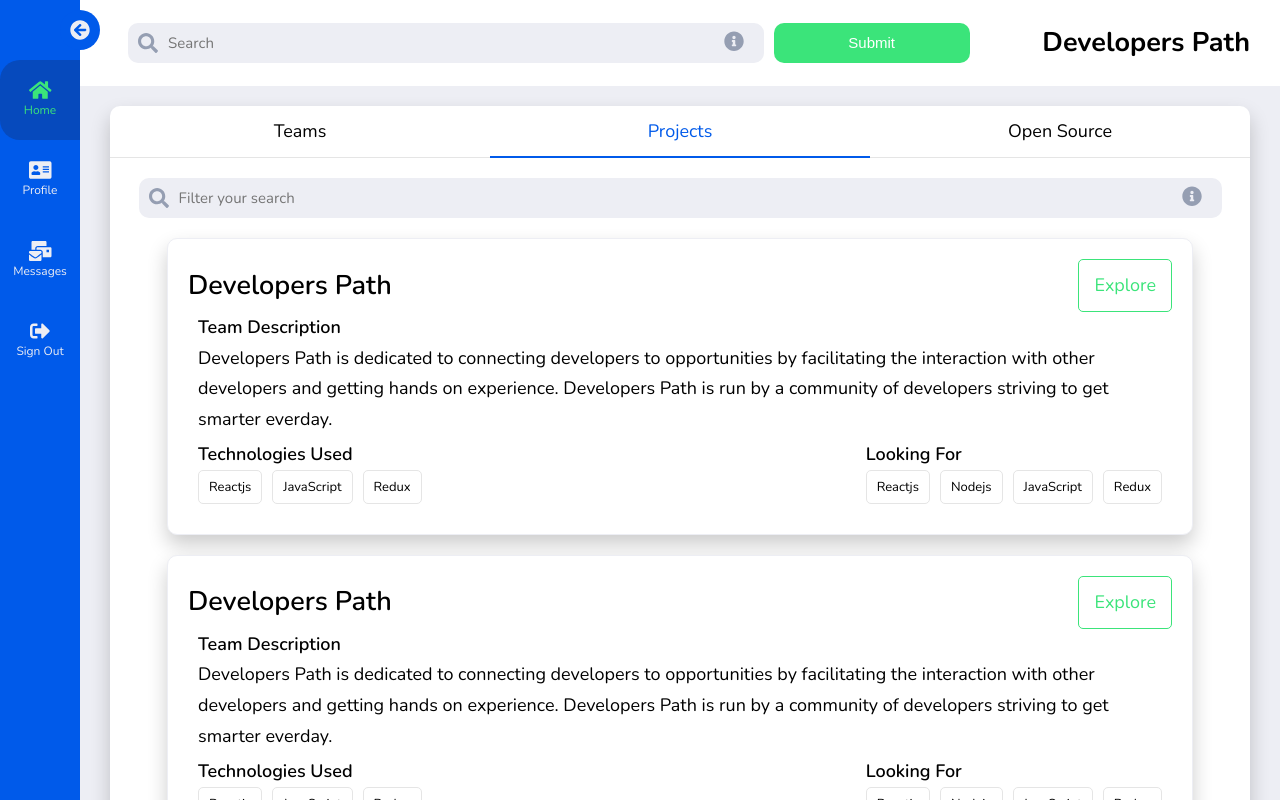
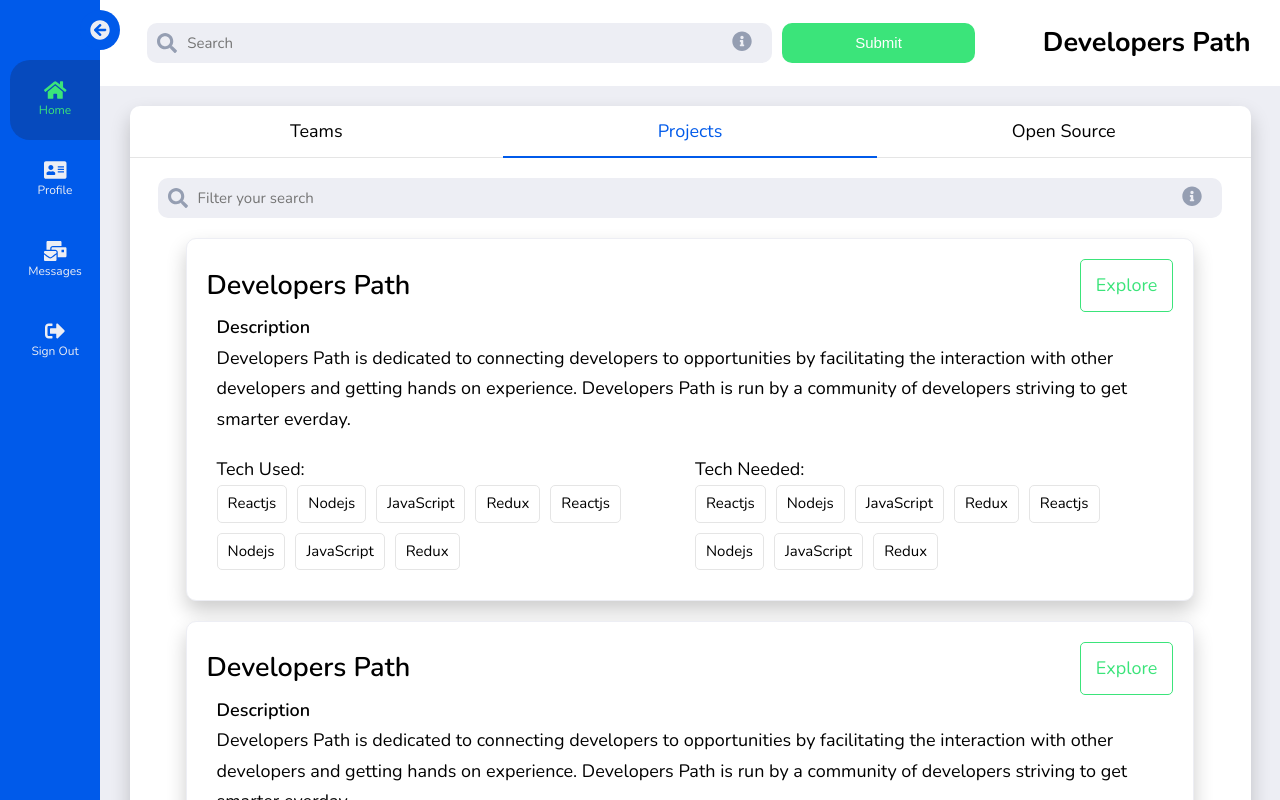
Before and after one commit to sulaimanh/devshub-old, a React (Create React App) app: page /home/projects in a window 1280 px wide. Shown: the top 800 px of the page. Built offline with nearby package versions, Linux system fonts and the light colour scheme.

Commit message:
Updated styling and moved mini cards to own component

```diff
--- a/src/components/Main/Home/Project/Project.js
+++ b/src/components/Main/Home/Project/Project.js
@@ -3,10 +3,11 @@ import styles from "./Project.module.scss";
 import { FontAwesomeIcon } from "@fortawesome/react-fontawesome";
 import { faArrowCircleLeft } from "@fortawesome/free-solid-svg-icons";
 import { faGithub } from "@fortawesome/free-brands-svg-icons";
-import { Switch, Route, useRouteMatch, useHistory } from "react-router-dom";
+import { useHistory } from "react-router-dom";
 import { headingSecondary as HeadingSecondary } from "../../../UI/Text/Text";
 import MediumLink from "../../../UI/Links/Medium/MediumLink";
 import MoreInfo from "../../../UI/MoreInfo/MoreInfo";
+import Technology from "../../../UI/Technology/Technology";
 
 const Project = (props) => {
   const history = useHistory();
@@ -26,27 +27,24 @@ const Project = (props) => {
     description:
       "Developers Path is dedicated to connecting developers to opportunities by facilitating the interaction with other developers and getting hands on experience. Developers Path is run by a community of developers striving to get smarter everday.",
     isConfidential: true,
-    techUsed: ["Reactjs", "Nodejs", "JavaScript", "Redux"],
+    techUsed: [
+      "Reactjs",
+      "Nodejs",
+      "JavaScript",
+      "Reactjs",
+      "Nodejs",
+      "JavaScript",
+      "Redux",
+      "JavaScript",
+      "Reactjs",
+      "Nodejs",
+      "JavaScript",
+      "Redux"
+    ],
     techNeeded: ["Reactjs", "JavaScript", "Redux"],
     githubLink: "https://github.com/developerspath/developerspath-frontend",
     numberOfDevelopersNeeded: 2
   };
-
-  const techUsed = project.techUsed.map((skill, index) => {
-    return (
-      <div key={index} className={styles.project__card}>
-        <p className={styles.project__cardText}>{skill}</p>
-      </div>
-    );
-  });
-
-  const techNeeded = project.techNeeded.map((skill, index) => {
-    return (
-      <div key={index} className={styles.project__card}>
-        <p className={styles.project__cardText}>{skill}</p>
-      </div>
-    );
-  });
 
   return (
     <div className={styles.project}>
@@ -63,52 +61,56 @@ const Project = (props) => {
       </div>
       <div className={styles.project__details}>
         <div className={styles.project__left}>
-          <HeadingSecondary>{project.title}</HeadingSecondary>
-
+          <div className={styles.project__leftHeading}>
+            <HeadingSecondary>{project.title}</HeadingSecondary>
+            {project.isConfidential ? (
+              <div className={styles.project__leftHeading__confidential}>
+                <p className={styles.project__leftHeading__confidentialText}>
+                  Confidential
+                </p>
+                <div
+                  className={
+                    styles.project__leftHeading__confidential__moreInfo
+                  }
+                >
+                  <MoreInfo>
+                    This is a confidential project. If you are interested,
+                    please send a request to the project owner to get more
+                    information.
+                  </MoreInfo>
+                </div>
+              </div>
+            ) : null}
+          </div>
           <p className={styles.project__text}>{project.description}</p>
 
-          <div className={styles.project__tech}>
-            <div className={styles.project__techRow}>
-              <p className={styles.project__text}>Tech Used:</p>
-              {techUsed}
-            </div>
-            <div className={styles.project__techRow}>
-              <p className={styles.project__text}>Tech Needed:</p>
-              {techNeeded}
-            </div>
+          <div className={styles.project__left__tech}>
+            <Technology
+              techUsed={project.techUsed}
+              techNeeded={project.techNeeded}
+            />
           </div>
         </div>
 
         <div className={styles.project__right}>
           <p className={styles.project__text}>Owner: {project.owner}</p>
-          {project.isConfidential ? (
-            <div className={styles.project__confidential}>
-              <p className={styles.project__text}>Confidential</p>
-              <div className={styles.project__confidential__moreInfo}>
-                <MoreInfo>
-                  This is a confidential project. If you are interested, please
-                  send a request to the project owner to get more information.
-                </MoreInfo>
-              </div>
-            </div>
-          ) : null}
-          <div className={styles.project__repo}>
-            <p className={styles.project__text}>Repository</p>
 
-            <a href={project.githubLink}>
-              <FontAwesomeIcon
-                className={styles.project__repoIcon}
-                icon={faGithub}
-                size="3x"
-              />
-            </a>
-          </div>
           <p className={styles.project__text}>
             Number of developers: {project.numberOfDevelopers}
           </p>
           <p className={styles.project__text}>
             Number of developers needed: {project.numberOfDevelopersNeeded}
           </p>
+          <div className={styles.project__right__repo}>
+            <p className={styles.project__text}>Repository</p>
+            <a href={project.githubLink}>
+              <FontAwesomeIcon
+                className={styles.project__right__repoIcon}
+                icon={faGithub}
+                size="3x"
+              />
+            </a>
+          </div>
         </div>
       </div>
     </div>
--- a/src/components/Main/Home/Project/Project.module.scss
+++ b/src/components/Main/Home/Project/Project.module.scss
@@ -56,44 +56,28 @@
     @include respond(tab-port) {
       width: 100%;
     }
+
+    &Heading {
+      display: flex;
+      justify-content: space-between;
+
+      &__confidential {
+        display: flex;
+        justify-content: center;
+        align-items: center;
+        &__moreInfo {
+          margin-left: 1rem;
+          position: relative;
         }
 
-  &__tech {
-    display: flex;
-    margin-top: 2rem;
-
-    // @include respond(tab-port) {
-    //   justify-content: space-around;
-    // }
-    @include respond(phone) {
-      justify-content: space-around;
-    }
-
-    &Row {
-      &:not(:last-child) {
-        margin-right: 3rem;
+        &Text {
+          font-size: var(--default-font-size-small);
         }
       }
     }
 
-  &__card {
-    display: flex;
-    border: 1px solid var(--color-grey);
-    border-radius: 0.5rem;
-    padding: 0.5rem 1rem;
-    margin-bottom: 1rem;
-
-    &:not(:last-child) {
-      margin-right: 1rem;
-    }
-
-    &:hover {
-      background-color: var(--color-primary);
-      color: var(--color-white);
-    }
-
-    &Text {
-      font-size: 1.5rem;
+    &__tech {
+      margin-top: 2rem;
     }
   }
 
@@ -111,21 +95,6 @@
       margin-top: 3rem;
       align-items: flex-start;
     }
-  }
-
-  &__text {
-    font-size: var(--default-font-size);
-  }
-
-  &__confidential {
-    display: flex;
-    justify-content: center;
-    align-items: center;
-    &__moreInfo {
-      margin-left: 1rem;
-      position: relative;
-    }
-  }
 
     &__repo {
       display: flex;
@@ -141,3 +110,8 @@
       }
     }
   }
+
+  &__text {
+    font-size: var(--default-font-size);
+  }
+}
--- a/src/components/Main/Menu/DesktopMenu/DesktopMenu.module.scss
+++ b/src/components/Main/Menu/DesktopMenu/DesktopMenu.module.scss
@@ -10,7 +10,6 @@
   z-index: 1;
   align-items: center;
   flex-direction: column;
-  width: 8rem;
 
   background-color: var(--color-primary);
 
@@ -21,7 +20,7 @@
   &__hideShow {
     cursor: pointer;
     position: fixed;
-    left: 6rem;
+    left: 5rem;
     top: 1rem;
     display: flex;
     justify-content: flex-end;
@@ -46,8 +45,9 @@
     justify-content: center;
     flex-direction: column;
     align-items: center;
+    float: right;
     cursor: pointer;
-    width: 100%;
+    width: 90%;
     padding-top: 2rem;
     padding-bottom: 2rem;
 
@@ -103,10 +103,10 @@
   }
 
   &__show {
-    width: 8rem;
+    width: 10rem;
     transition: all 0.5s;
     &__arrow {
-      left: 6rem;
+      left: 8rem;
       transition: all 0.5s;
     }
 
--- a/src/components/UI/Card/Card.js
+++ b/src/components/UI/Card/Card.js
@@ -2,24 +2,9 @@ import React from "react";
 import styles from "./Card.module.scss";
 import { headingSecondary as HeadingSecondary } from "../Text/Text";
 import SmallLink from "../Links/Small/SmallLink";
+import Technology from "../Technology/Technology";
 
 const Card = (props) => {
-  const techUsed = props.techUsed.map((skill, index) => {
-    return (
-      <div key={index} className={styles.card__skills__cardsCard}>
-        <p className={styles.card__skillsText}>{skill}</p>
-      </div>
-    );
-  });
-
-  const techNeeded = props.techNeeded.map((skill, index) => {
-    return (
-      <div key={index} className={styles.card__skills__cardsCard}>
-        <p className={styles.card__skillsText}>{skill}</p>
-      </div>
-    );
-  });
-
   return (
     <div className={styles.card}>
       <div className={styles.card__heading}>
@@ -34,18 +19,13 @@ const Card = (props) => {
         </SmallLink>
       </div>
       <div className={styles.card__description}>
-        <p className={styles.card__descriptionDesc}>Team Description</p>
+        <p className={styles.card__descriptionDesc}>
+          {props.section} Description
+        </p>
         <p className={styles.card__descriptionText}>{props.description}</p>
       </div>
-      <div className={styles.card__skills}>
-        <div className={styles.card__skillsContainer}>
-          <p className={styles.card__skillsSkills}>Technologies Used</p>
-          <div className={styles.card__skills__cards}>{techUsed}</div>
-        </div>
-        <div className={styles.card__skillsContainer}>
-          <p className={styles.card__skillsSkills}>Looking For</p>
-          <div className={styles.card__skills__cards}>{techNeeded}</div>
-        </div>
+      <div className={styles.card__tech}>
+        <Technology techUsed={props.techUsed} techNeeded={props.techNeeded} />
       </div>
     </div>
   );
--- a/src/components/UI/Card/Card.module.scss
+++ b/src/components/UI/Card/Card.module.scss
@@ -32,55 +32,8 @@
     }
   }
 
-  &__skills {
-    margin: 0 1rem;
-
-    margin-top: 0.5rem;
-    position: relative;
-
-    display: flex;
-    justify-content: space-between;
-    @include respond(phone) {
-      flex-direction: column;
-    }
-
-    &Container {
-      &:not(:last-child) {
-        margin-right: 1rem;
-        @include respond(phone) {
-          margin-right: 0rem;
-        }
-      }
-    }
-
-    &Skills {
-      font-size: var(--default-font-size);
-      font-weight: 600;
-    }
-
-    &__cards {
-      display: flex;
-      flex-wrap: wrap;
-      &Card {
-        display: flex;
-        border: 1px solid var(--color-grey);
-        border-radius: 0.5rem;
-        padding: 0.5rem 1rem;
-        margin-bottom: 1rem;
-        &:not(:last-child) {
-          margin-right: 1rem;
-        }
-
-        &:hover {
-          background-color: var(--color-primary);
-          color: var(--color-white);
-        }
-      }
-    }
-
-    &Text {
-      font-size: 1.3rem;
-    }
+  &__tech {
+    margin-left: 1rem;
   }
 
   &__button {
--- a/src/components/UI/MoreInfo/MoreInfo.module.scss
+++ b/src/components/UI/MoreInfo/MoreInfo.module.scss
@@ -1,4 +1,8 @@
 @import "../../../sass/abstracts/mixins";
+
+.moreInfo {
+  position: relative;
+}
 
 .info {
   color: #959eb2;
@@ -21,7 +25,8 @@
   width: 25rem;
   position: absolute;
   top: 3rem;
-  right: -6rem;
+  right: 0;
+
   padding: 1rem;
   z-index: 1000;
   border-radius: 1rem;
@@ -29,10 +34,6 @@
   background-color: var(--color-white);
   box-shadow: 0 5px 10px rgba(black, 0.2);
 
-  @include respond(tab-port) {
-    right: -13rem;
-  }
-
   &__text {
     position: relative;
     font-size: var(--default-font-size-small);
--- /dev/null
+++ b/src/components/UI/Technology/Technology.js
@@ -0,0 +1,35 @@
+import React from "react";
+import styles from "./Technology.module.scss";
+
+const Technology = (props) => {
+  const used = props.techUsed.map((skill, index) => {
+    return (
+      <div key={index} className={styles.card}>
+        <p className={styles.cardText}>{skill}</p>
+      </div>
+    );
+  });
+
+  const needed = props.techNeeded.map((skill, index) => {
+    return (
+      <div key={index} className={styles.card}>
+        <p className={styles.cardText}>{skill}</p>
+      </div>
+    );
+  });
+
+  return (
+    <div className={styles.tech}>
+      <div className={styles.tech__container}>
+        <p className={styles.tech__text}>Tech Used:</p>
+        <div className={styles.tech__containerTech}>{used}</div>
+      </div>
+      <div className={styles.tech__container}>
+        <p className={styles.tech__text}>Tech Needed:</p>
+        <div className={styles.tech__containerTech}>{needed}</div>
+      </div>
+    </div>
+  );
+};
+
+export default Technology;
--- /dev/null
+++ b/src/components/UI/Technology/Technology.module.scss
@@ -0,0 +1,54 @@
+@import "../../../sass/abstracts/mixins";
+
+.tech {
+  position: relative;
+  display: flex;
+
+  justify-content: space-between;
+  margin-top: 2rem;
+
+  @include respond(phone) {
+    flex-direction: column;
+  }
+
+  &__container {
+    display: flex;
+    flex-direction: column;
+    position: relative;
+    width: 50%;
+
+    @include respond(phone) {
+      width: 100%;
+    }
+
+    &Tech {
+      display: flex;
+      flex-wrap: wrap;
+    }
+  }
+
+  &__text {
+    font-size: var(--default-font-size);
+  }
+}
+
+.card {
+  position: relative;
+  display: flex;
+  width: fit-content;
+  border: 1px solid var(--color-grey);
+  border-radius: 0.5rem;
+  padding: 0.5rem 1rem;
+  margin-bottom: 1rem;
+
+  margin-right: 1rem;
+
+  &:hover {
+    background-color: var(--color-primary);
+    color: var(--color-white);
+  }
+
+  &Text {
+    font-size: 1.5rem;
+  }
+}
--- a/src/containers/Main/Home/OpenSources/OpenSources.js
+++ b/src/containers/Main/Home/OpenSources/OpenSources.js
@@ -19,8 +19,46 @@ const OpenSource = (props) => {
       <Card
         title="Developers Path"
         description="This is the description"
-        techUsed={["Reactjs", "JavaScript", "Redux"]}
-        techNeeded={["Reactjs", "Nodejs", "JavaScript", "Redux"]}
+        techNeeded={[
+          "Reactjs",
+          "Nodejs",
+          "JavaScript",
+          "Redux",
+          "Reactjs",
+          "Nodejs",
+          "JavaScript",
+          "Redux",
+          "Reactjs",
+          "Nodejs",
+          "JavaScript",
+          "Redux",
+          "Reactjs",
+          "Nodejs",
+          "JavaScript",
+          "Redux",
+          "Reactjs",
+          "Nodejs",
+          "JavaScript",
+          "Redux",
+          "Reactjs",
+          "Nodejs",
+          "JavaScript",
+          "Redux"
+        ]}
+        techUsed={[
+          "Reactjs",
+          "Nodejs",
+          "JavaScript",
+          "Redux",
+          "Reactjs",
+          "Nodejs",
+          "JavaScript",
+          "Redux",
+          "Reactjs",
+          "Nodejs",
+          "JavaScript",
+          "Redux"
+        ]}
         id="1"
         handler={opensourceSelectedHandler}
       />
--- a/src/containers/Main/Home/Projects/Projects.js
+++ b/src/containers/Main/Home/Projects/Projects.js
@@ -25,8 +25,26 @@ const Projects = (props) => {
       <Card
         title="Developers Path"
         description="Developers Path is dedicated to connecting developers to opportunities by facilitating the interaction with other developers and getting hands on experience. Developers Path is run by a community of developers striving to get smarter everday."
-        techUsed={["Reactjs", "JavaScript", "Redux"]}
-        techNeeded={["Reactjs", "Nodejs", "JavaScript", "Redux"]}
+        techUsed={[
+          "Reactjs",
+          "Nodejs",
+          "JavaScript",
+          "Redux",
+          "Reactjs",
+          "Nodejs",
+          "JavaScript",
+          "Redux"
+        ]}
+        techNeeded={[
+          "Reactjs",
+          "Nodejs",
+          "JavaScript",
+          "Redux",
+          "Reactjs",
+          "Nodejs",
+          "JavaScript",
+          "Redux"
+        ]}
         id="1"
         handler={projectSelectedHandler}
       />
```
Also changed, not shown: src/components/UI/MoreInfo/MoreInfo.js (+17 -2 lines). Lines whose indentation alone changed are shown as unchanged.
